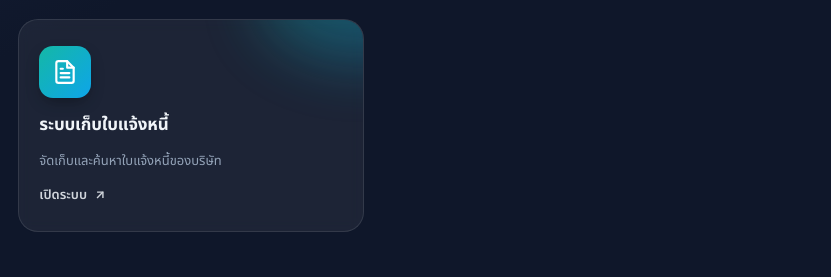
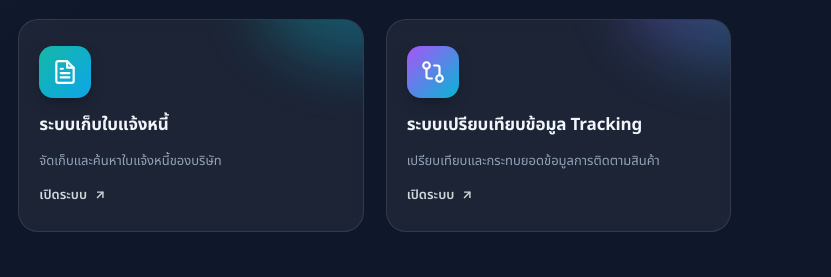
Before and after one commit to yasmetal/internal-hub, a plain HTML site: page index.html in a window 1280 px wide. Shown: the part 525-802 px from the top of the page, 449-1280 px from the left. Drawn offline with Linux system fonts and the light colour scheme.

Commit message:
Add tracking reconciliation system card (card-6)
Co-Authored-By: Claude Sonnet 5 <noreply@anthropic.com>

```diff
--- a/index.html
+++ b/index.html
@@ -24,6 +24,7 @@
     --card-3-a: #f59e0b; --card-3-b: #ef4444;
     --card-4-a: #ec4899; --card-4-b: #8b5cf6;
     --card-5-a: #14b8a6; --card-5-b: #0ea5e9;
+    --card-6-a: #a855f7; --card-6-b: #06b6d4;
   }
 
   * { box-sizing: border-box; margin: 0; padding: 0; }
@@ -169,6 +170,7 @@
   .card-3 { --card-gradient: linear-gradient(135deg, var(--card-3-a), var(--card-3-b)); }
   .card-4 { --card-gradient: linear-gradient(135deg, var(--card-4-a), var(--card-4-b)); }
   .card-5 { --card-gradient: linear-gradient(135deg, var(--card-5-a), var(--card-5-b)); }
+  .card-6 { --card-gradient: linear-gradient(135deg, var(--card-6-a), var(--card-6-b)); }
 
   .icon-wrap {
     width: 52px;
@@ -336,6 +338,18 @@
         </span>
       </a>
 
+      <!-- ระบบเปรียบเทียบข้อมูล Tracking -->
+      <a class="card card-6" href="https://tracking-reconciliation.vercel.app/" target="_blank" rel="noopener noreferrer">
+        <div class="icon-wrap">
+          <svg viewBox="0 0 24 24"><circle cx="18" cy="18" r="3"/><circle cx="6" cy="6" r="3"/><path d="M13 6h3a2 2 0 0 1 2 2v7"/><path d="M11 18H8a2 2 0 0 1-2-2V9"/></svg>
+        </div>
+        <div class="card-title">ระบบเปรียบเทียบข้อมูล Tracking</div>
+        <div class="card-desc">เปรียบเทียบและกระทบยอดข้อมูลการติดตามสินค้า</div>
+        <span class="card-link">เปิดระบบ
+          <svg viewBox="0 0 24 24"><path d="M7 17L17 7"/><path d="M7 7h10v10"/></svg>
+        </span>
+      </a>
+
     </div>
   </main>
 
```
Also changed, not shown: 1 other file.
